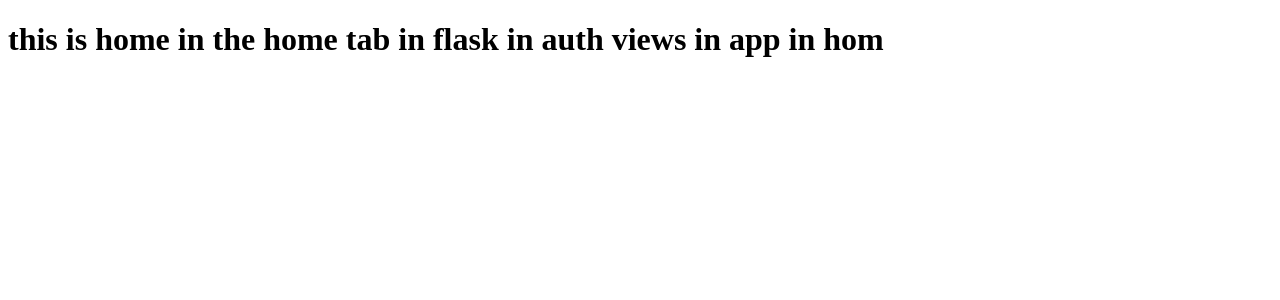
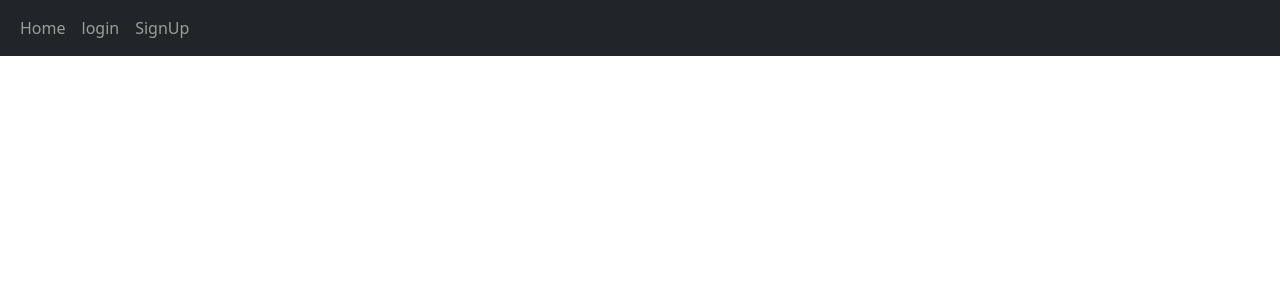
Before and after one commit to AnishSaju/Blog, a Flask app: template website/templates/home.html in a window 1280 px wide. Shown: the top 300 px of the page. Run offline with Flask 2, Linux system fonts and the light colour scheme; the template is opened without the code that fills it, so the values that code supplies are empty.

Commit message:
nav bar is implemented

```diff
--- a/website/templates/base.html
+++ b/website/templates/base.html
@@ -4,9 +4,32 @@
     <meta charset="UTF-8">
     <meta http-equiv="X-UA-Compatible" content="IE=edge">
     <meta name="viewport" content="width= device-width, initial-scale=1.0">
+    <!-- CSS only -->
+    <link href="https://cdn.jsdelivr.net/npm/bootstrap@5.1.0/dist/css/bootstrap.min.css"
+     rel="stylesheet"
+     integrity="sha384-KyZXEAg3QhqLMpG8r+8fhAXLRk2vvoC2f3B09zVXn8CA5QIVfZOJ3BCsw2P0p/We"
+     crossorigin="anonymous">
     <title>{% block title %}{% endblock %}</title>
 </head>
 <body>
+    <nav class="navbar navbar-expand-lg navbar-dark bg-dark">
+        <div class="container-fluid">
+            <button class="navbar-toggler" type="button" data-bs-toggle="collapse" data-bs-target="#navbar">
+                <span class="navbar-toggler-icon"></span>
+            </button>
+            <div class="collapse navbar-collapse" id="navbar">
+                <div class="navbar-nav">
+                    <a class="nav-item nav-link" href="/home">Home</a>
+                    <a class="nav-item nav-link" href="/login">login</a>
+                    <a class="nav-item nav-link" href="/signup">SignUp</a>
+                </div>
+            </div>
+        </div>
+    </nav>
     <div>{% block content %}{% endblock %}</div>
+    <!-- JavaScript Bundle with Popper -->
+    <script src="https://cdn.jsdelivr.net/npm/bootstrap@5.1.0/dist/js/bootstrap.bundle.min.js"
+integrity="sha384-U1DAWAznBHeqEIlVSCgzq+c9gqGAJn5c/t99JyeKa9xxaYpSvHU5awsuZVVFIhvj"
+ crossorigin="anonymous"></script>
 </body>
 </html>
--- a/website/templates/home.html
+++ b/website/templates/home.html
@@ -1,8 +1,7 @@
 {% extends "base.html" %}
 
-{% block title %} Home {% endblock %}
+{% block title %} {% endblock %}
 
-{% block content %}
-<h1>this is home in the home tab in flask in auth views in app in hom</h1>
 
-{% endblock %}
+
+{% block content %} {% endblock %}
--- a/website/views.py
+++ b/website/views.py
@@ -1,6 +1,6 @@
 from flask import Blueprint ,render_template
 
 views = Blueprint("views","__name__")
-@views.route("/home")
+@views.route("/")
 def home():
-    return render_template("home.html",name="anish")
+    return render_template("home.html")
```
